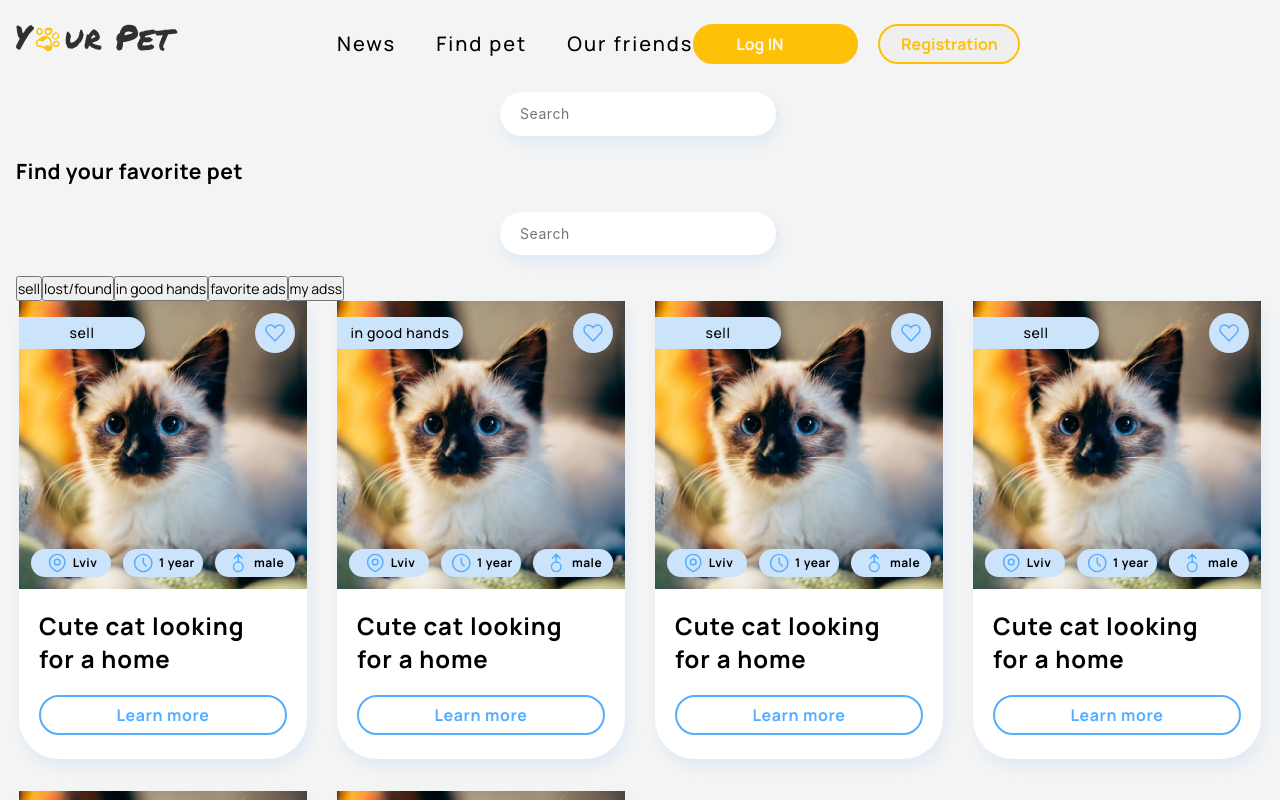
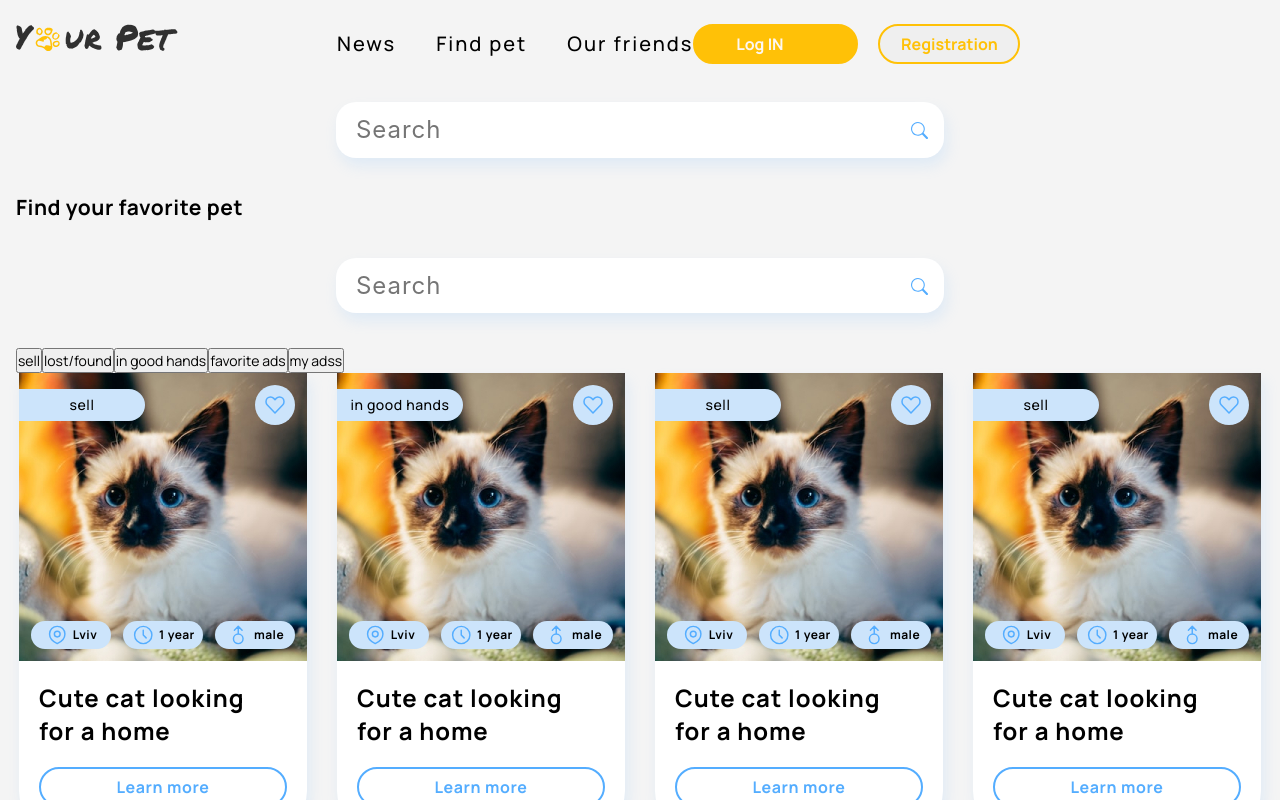
Before and after one commit to AntonBabenko96/react-node-team-app, a React (Create React App) app: page /react-node-team-app/notices/sell in a window 1280 px wide. Shown: the top 800 px of the page. Built offline with nearby package versions, Linux system fonts and the light colour scheme.

Commit message:
completed task

```diff
--- a/src/components/NoticesSearch/NoticesSearch.jsx
+++ b/src/components/NoticesSearch/NoticesSearch.jsx
@@ -1,25 +1,26 @@
 import React, { useState } from 'react';
-// import { useSearchParams } from 'react-router-dom';
+import { useSearchParams } from 'react-router-dom';
 import { useEffect } from 'react';
 import { Notify } from 'notiflix/build/notiflix-notify-aio';
-// import {BsSearch} from "react-icons/bs"
+import {BsSearch} from "react-icons/bs"
+import {AiOutlineClose} from "react-icons/ai"
 
 import style from './NoticesSearch.module.scss';
 
 export default function NoticesSearch() {
   const [hasClose, setHasClose] = useState(false);
   const [query, setQuery] = useState('');
-  // const [searchParams ,SetSearchParams] = useSearchParams({});
+  const [_, SetSearchParams] = useSearchParams({});
 
   useEffect(() => {
-    if (query === '') {
-      // SetSearchParams({});
+    if (!query) {
+      SetSearchParams({});
       setHasClose(false);
       return;
     }
 
-    // SetSearchParams({ search: query });
-  }, [query]);
+    SetSearchParams({ search: query });
+  }, [query, SetSearchParams]);
 
   const handleInput = event => {
     setHasClose(true);
@@ -29,18 +30,18 @@ export default function NoticesSearch() {
 
   const onClick = () => {
     setHasClose(false);
-    // SetSearchParams({});
+    SetSearchParams({});
     setQuery('');
   };
 
   const onClickSearch = () => {
-    if (query === '') {
+    if (!query) {
       Notify.warning('Please enter your search parameters');
     }
   };
 
   return (
-    <>
+
       <div className={style.box}>
         <input
           className={style.input}
@@ -51,12 +52,36 @@ export default function NoticesSearch() {
           onChange={handleInput}
         />
         {!hasClose ? (
-          <button type="submit" onClick={onClickSearch}></button>
+          <button className={style.btn} type="submit" onClick={onClickSearch}>
+            <BsSearch style={{
+                position: 'absolute',
+                top: 14,
+                right: 16,
+                border: "none",
+                outline: "none",
+                fill: "#54ADFF",
+                cursor: "pointer",
+                width: 17,
+                height: 17,
+              }}/>
+          </button>
         ) : (
-          <button type="submit" onClick={onClick}></button>
+          <button type="submit" onClick={onClick}>
+            <AiOutlineClose style={{
+                position: 'absolute',
+                top: 14,
+                right: 16,
+                border: "none",
+                outline: "none",
+                fill: "#54ADFF",
+                cursor: "pointer",
+                width: 17,
+                height: 17,
+              }}/>
+          </button>
         )}
       </div>
-    </>
+
   );
 }
 
--- a/src/components/NoticesSearch/NoticesSearch.module.scss
+++ b/src/components/NoticesSearch/NoticesSearch.module.scss
@@ -11,6 +11,12 @@
   margin-bottom: 20px;
   width: 280px;
   height: 44px;
+
+  @media screen and (min-width: 768px) {
+    margin-top: 40px;
+    margin-bottom: 40px;
+    width: 608px;
+  }
 }
 
 .input {
@@ -41,4 +47,24 @@
 
   background: white;
   color:rgb(83, 83, 83);
+
+
+
+  @media screen and (min-width: 768px) {
+    border-radius: 20px;
+    width: 608px;
+     font-weight: 400;
+    font-size: 24px;
+    line-height: 1.2;
+  .box:focus~.input {
+    font-size: 20px;
+  }
+  }
 }
+
+
+.btn {
+  border: none;
+  outline: none;
+
+}
```
